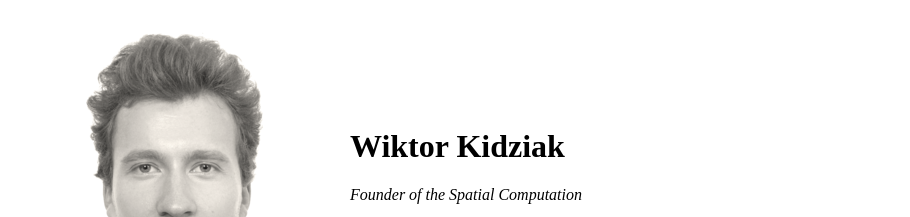
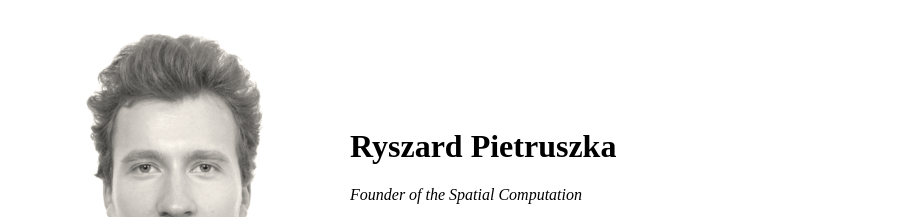
Before and after one commit to wawa2016/cv, a plain HTML site: page index.html in a window 1280 px wide. Shown: the top 217 px of the page, without its empty margins (0-910 px from the left). Drawn offline with Linux system fonts and the light colour scheme.

Commit message:
updated name

```diff
--- a/index.html
+++ b/index.html
@@ -11,7 +11,7 @@
     <table cellspacing=20>
         <td><img src="images\circle-cropped.png" alt="Wiktor"></td>
         <td>
-            <h1>Wiktor Kidziak</h1>
+            <h1>Ryszard Pietruszka</h1>
             <p> <em>Founder of the Spatial Computation</em> </p>
             <p>I am a web and mobile developer, I love 3D and I have a degree in architecture.</p>
         </td>
```
